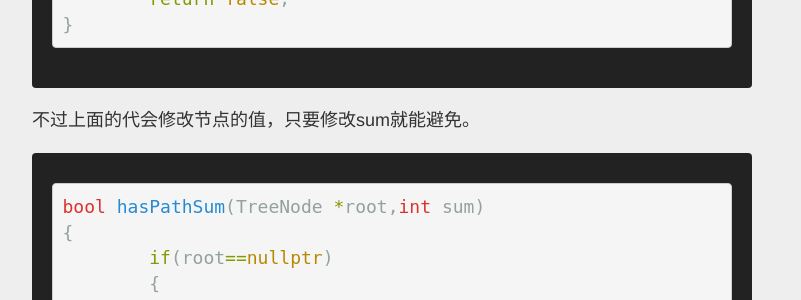
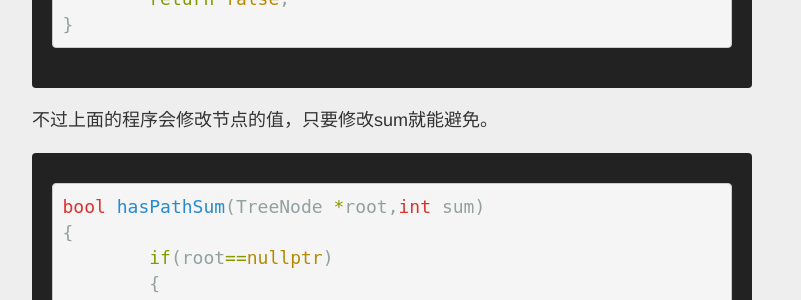
Before and after one commit to logeable/logeable.github.io, a Jekyll site: the page built from _posts/2014-12-5-Path Sum.md, in a window 1280 px wide and 900 px high, scrolled down 1239 px. Shown: the part 150-450 px from the top of the window, without its empty margins (248-1049 px from the left). Built offline with Jekyll 4.4.1, drawn with Linux system fonts in a browser that asks for light colours; Markdown is read by kramdown in place of the engine named in the settings.

Commit message:
Update 2014-12-5-Path Sum.md

````diff
--- a/_posts/2014-12-5-Path Sum.md
+++ b/_posts/2014-12-5-Path Sum.md
@@ -56,7 +56,7 @@ bool hasPathSum(TreeNode *root,int sum)
 	return false;
 }
 ```
-不过上面的代会修改节点的值，只要修改sum就能避免。
+不过上面的程序会修改节点的值，只要修改sum就能避免。
 ```c++
 bool hasPathSum(TreeNode *root,int sum)
 {
````
